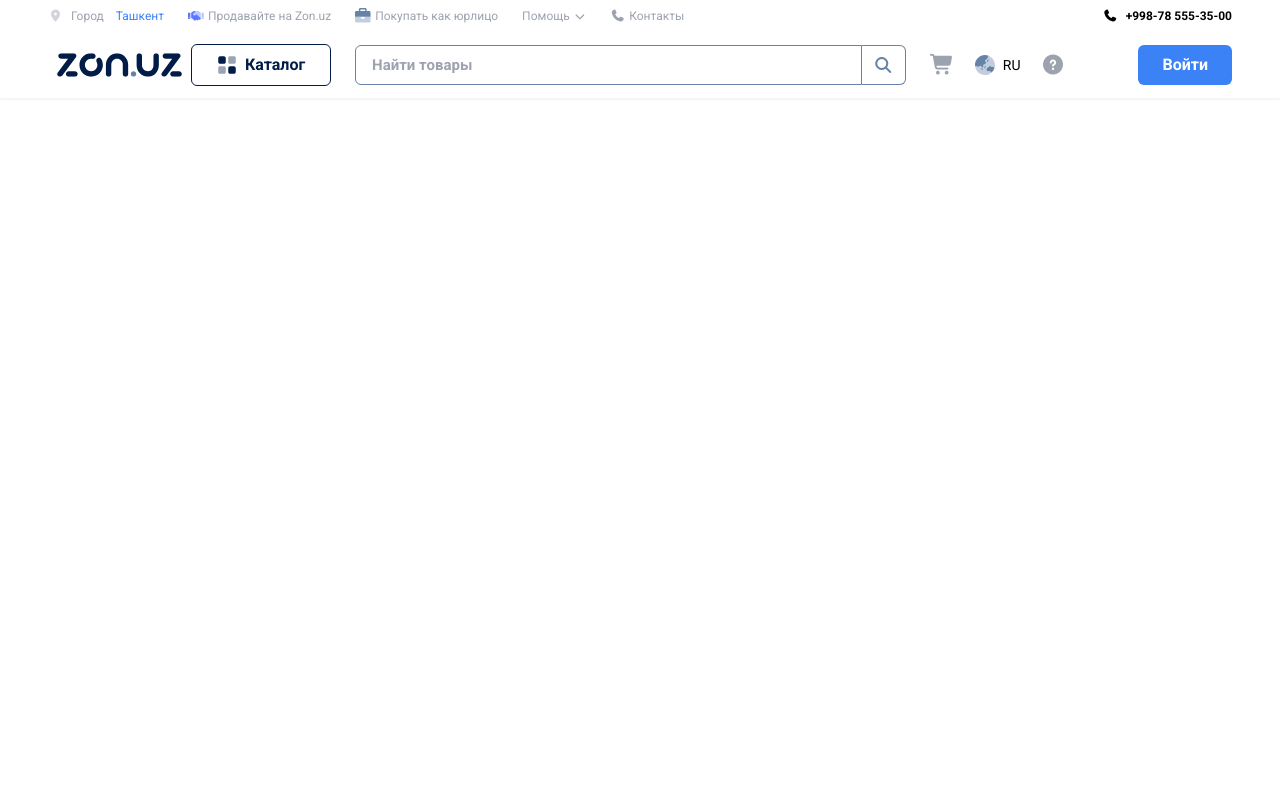
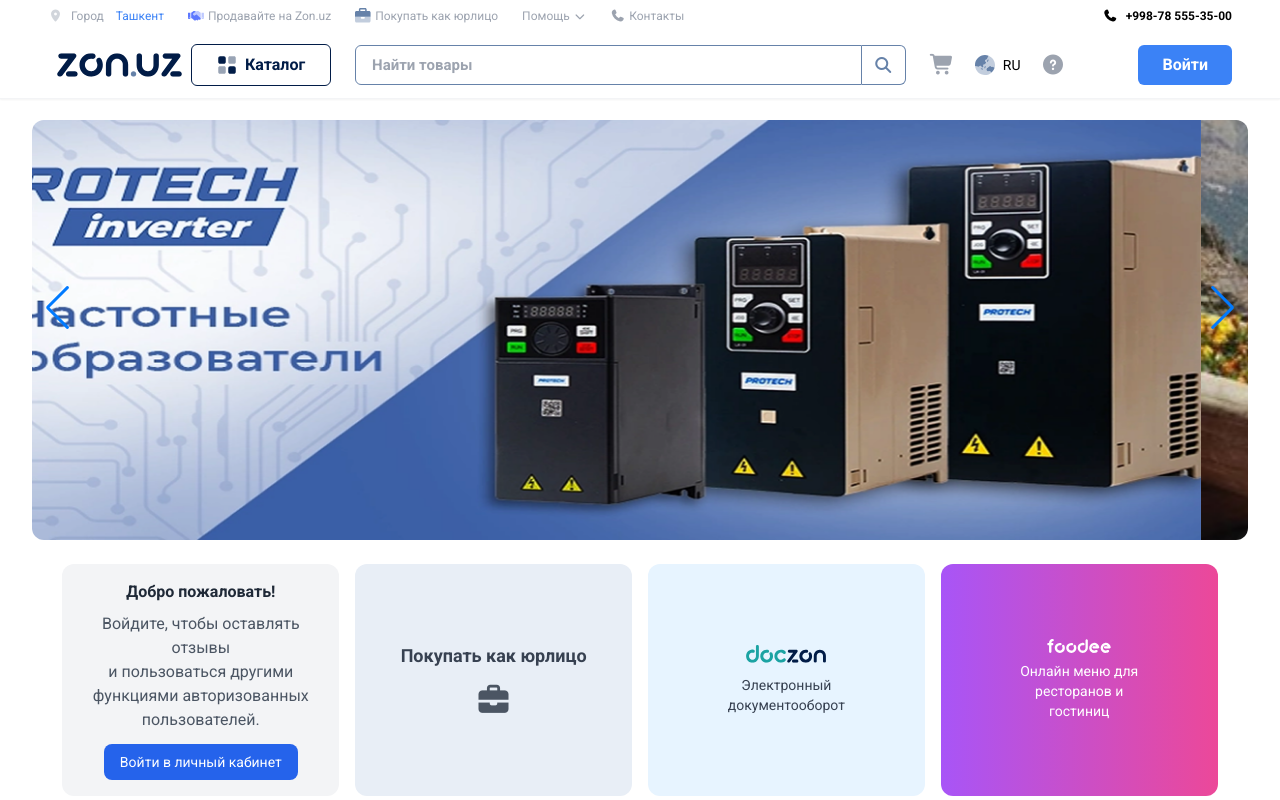
Before and after one commit to shohruxreimboyev4-ctrl/Exam_Zon.uz, a website: page index.html in a window 1280 px wide. Drawn offline with nearby package versions, Linux system fonts and the light colour scheme; some icons are missing.

Commit message:
showcase done!

```diff
--- a/index.html
+++ b/index.html
@@ -231,5 +231,113 @@
       </script>
     </header>
     <!-- header end -->
+
+    <!-- Showcase start -->
+    <section class="mt-[120px]">
+      <div class="max-w-[1320px] w-[95%] mx-auto relative">
+        <div
+          class="relative overflow-hidden rounded-xl h-[350px] md:h-[420px] swiper"
+        >
+          <div class="swiper-wrapper h-full">
+            <div class="swiper-slide h-full">
+              <img
+                src="./img/slide1.png"
+                class="w-full h-full object-cover object-center"
+              />
+            </div>
+            <div class="swiper-slide h-full">
+              <img
+                src="./img/Hasan_aka.jpg"
+                class="w-screen h-screen object-cover object-center"
+              />
+            </div>
+            <div class="swiper-slide h-full">
+              <img
+                src="./img/Davron_aka.jpg"
+                class="w-screen h-screen object-cover object-center"
+              />
+            </div>
+          </div>
+          <!-- Swiper navigation -->
+          <button
+            id="prevBtn"
+            class="swiper-button-prev absolute left-3 top-1/2 -translate-y-1/2 z-10"
+          ></button>
+          <button
+            id="nextBtn"
+            class="swiper-button-next absolute right-3 top-1/2 -translate-y-1/2 z-10"
+          ></button>
+        </div>
+
+        <div
+          class="max-w-[1320px] w-[95%] mx-auto grid grid-cols-1 md:grid-cols-4 gap-4 mt-6"
+        >
+          <div
+            class="bg-gray-100 rounded-xl p-4 hover:shadow-md transition cursor-pointer"
+          >
+            <h3 class="text-center font-bold text-gray-800 mb-2">
+              Добро пожаловать!
+            </h3>
+            <p class="text-center text-gray-600 mb-3">
+              Войдите, чтобы оставлять отзывы <br />
+              и пользоваться другими <br />
+              функциями авторизованных <br />
+              пользователей.
+            </p>
+            <button
+              class="px-4 py-2 bg-blue-600 text-white rounded-lg text-sm hover:bg-blue-700 block mx-auto"
+            >
+              Войти в личный кабинет
+            </button>
+          </div>
+
+          <div
+            class="bg-[#e8eef6] rounded-xl p-4 flex flex-col items-center justify-center hover:shadow-md transition cursor-pointer"
+          >
+            <span class="text-gray-700 font-semibold text-lg"
+              >Покупать как юрлицо</span
+            >
+            <i class="fa-solid fa-briefcase text-3xl text-gray-600 mt-3"></i>
+          </div>
+
+          <div
+            class="bg-[#e7f4ff] rounded-xl p-4 flex flex-col items-center justify-center hover:shadow-md transition cursor-pointer"
+          >
+            <img src="./img/doczon-logo.73cc8cda.svg fill.svg" class="w-20 mb-3" />
+            <p class="text-center text-gray-700 text-sm font-medium">
+              Электронный <br> документооборот
+            </p>
+          </div>
+
+          <div
+            class="bg-gradient-to-r from-purple-500 to-pink-500 rounded-xl p-4 flex flex-col items-center justify-center text-white hover:shadow-lg transition cursor-pointer"
+          >
+            <img
+              src="./img/foodee.svg"
+              alt="Foodee"
+              class="w-16 h-auto mb-2"
+            />
+            <p class="text-sm text-center">
+              Онлайн меню для <br /> ресторанов и <br> гостиниц
+            </p>
+          </div>
+        </div>
+
+        <script>
+          const swiper = new Swiper(".swiper", {
+            loop: true,
+            autoplay: {
+              delay: 5000,
+              disableOnInteraction: false,
+            },
+            navigation: {
+              nextEl: "#nextBtn",
+              prevEl: "#prevBtn",
+            },
+          });
+        </script>
+      </div>
+    </section>
+    <!-- showcase end -->
   </body>
 </html>
```
Also changed, not shown: img/doczon-logo.73cc8cda.svg fill.svg (added), img/foodee.svg (added), src/output.css.
